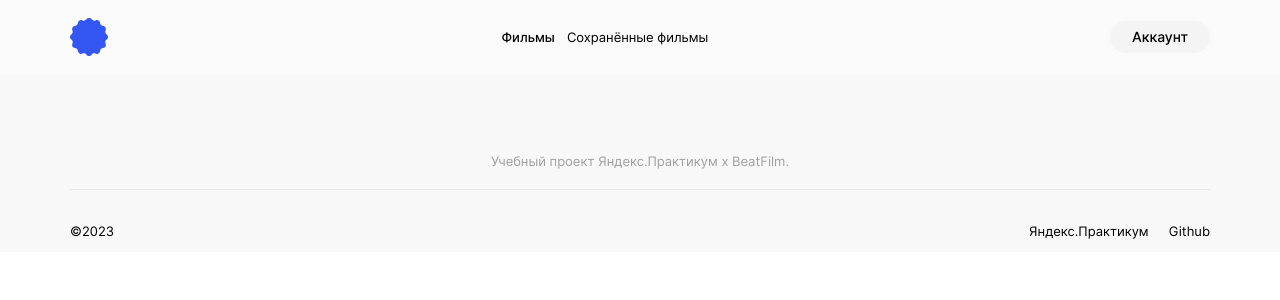
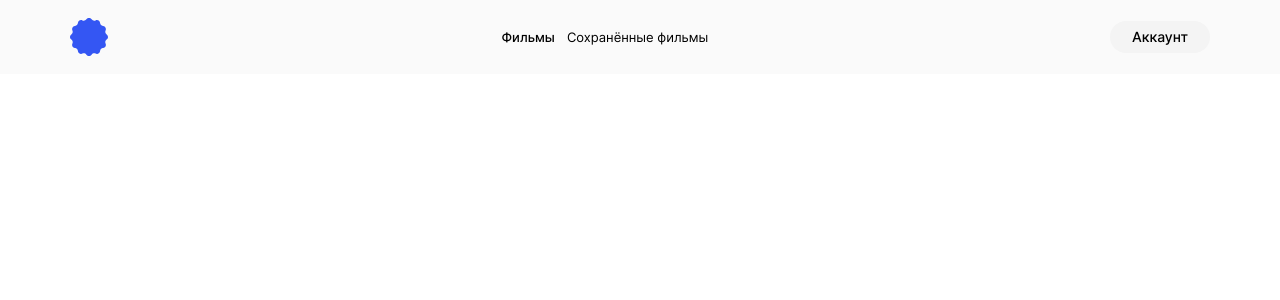
Before and after one commit to CheNikos/movies-explorer-frontend, a React (Create React App) app: page /profile in a window 1280 px wide. Shown: the top 300 px of the page. Built offline with nearby package versions, Linux system fonts and the light colour scheme.

Commit message:
Доделал footer. Продолжаю верстать profile

```diff
--- a/src/components/Footer/Footer.js
+++ b/src/components/Footer/Footer.js
@@ -1,13 +1,19 @@
+import { useLocation } from "react-router-dom";
 import "./Footer.css";
 
 export default function Footer() {
   let today = new Date();
   let year = today.getFullYear();
+  const location = useLocation();
 
   return (
-    <footer className="footer">
+      <footer className="footer">
+      {location.pathname === "/" ||
+          location.pathname === '/movies' ||
+          location.pathname === '/saved-movies' ? (
+        <>
       <p className="footer__text">
-        Учебный проект Яндекс.Практикум х BeatFilm.
+        Учебный проект Яндекс.Практикум x BeatFilm.
       </p>
       <div className="footer__line"></div>
       <div className="footer__stroke">
@@ -15,6 +21,8 @@ export default function Footer() {
         <p className="footer__link">Яндекс.Практикум</p>
         <p className="footer__link-git">Github</p>
       </div>
+      </>
+      ) : <></>}
     </footer>
   );
 }
```
